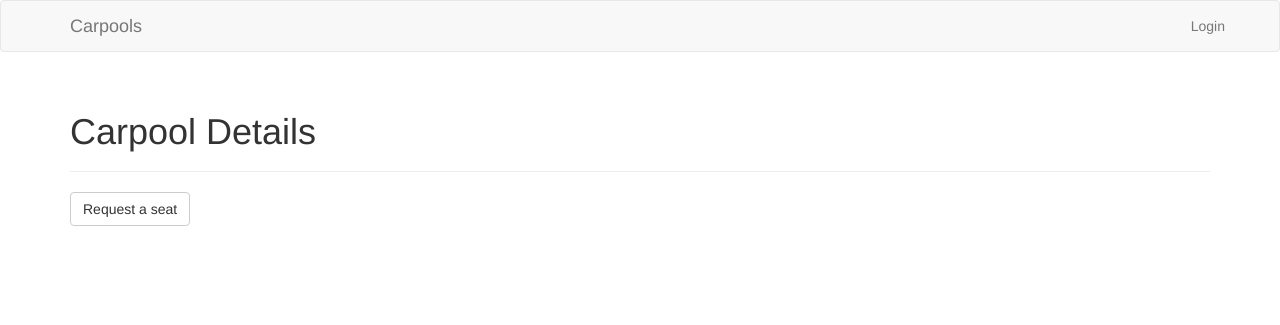
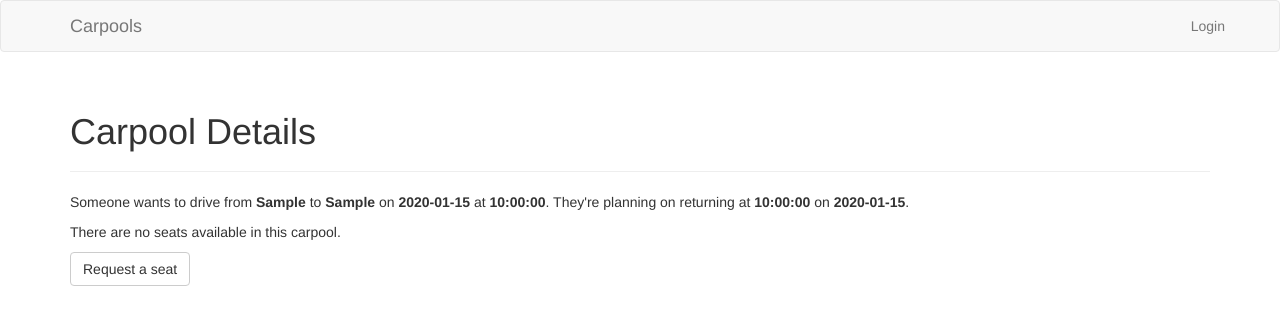
Before and after one commit to RagtagOpen/nomad, a Flask app: page /carpools/1 in a window 1280 px wide. Shown: the top 325 px of the page. Run offline with Flask 2, Linux system fonts and the light colour scheme; tables that the repository leaves empty hold one stand-in row (values such as "Sample post"); some libraries are stand-ins or nearby versions.

Commit message:
Add a couple helper properties to the carpool

```diff
--- a/app.py
+++ b/app.py
@@ -112,6 +112,18 @@ class Carpool(db.Model):
     max_riders = db.Column(db.Integer)
     driver_id = db.Column(db.Integer, db.ForeignKey('people.id'))
     riders = db.relationship('Person', secondary=riders)
+
+    @property
+    def current_user_is_driver(self):
+        return current_user.id == self.driver_id
+
+    @property
+    def driver(self):
+        return Person.query.get(self.driver_id)
+
+    @property
+    def seats_available(self):
+        return self.max_riders - len(self.riders)
 
 
 # Forms
@@ -425,7 +437,7 @@ def _filter_carpools_by_date(leave_time, return_time):
 
 
 def _email_carpool_cancelled(carpool, reason, send=False):
-    driver = Person.query.get(int(carpool.driver_id))
+    driver = carpool.driver
     riders = carpool.riders
     if len(riders) == 0:
         return
--- a/templates/carpool_details.html
+++ b/templates/carpool_details.html
@@ -6,13 +6,24 @@
     <h1>Carpool Details</h1>
 </div>
 
+<p>
+    {% if pool.current_user_is_driver %}You{% else %}Someone{% endif %} wants to drive from <strong>{{ pool.from_place }}</strong> to <strong>{{ pool.to_place }}</strong> on <strong>{{ pool.leave_time.date() }}</strong> at <strong>{{ pool.leave_time.time() }}</strong>. They're planning on returning at <strong>{{ pool.return_time.time() }}</strong> on <strong>{{ pool.return_time.date() }}</strong>.
+</p>
+
+<p>
+{%- if pool.seats_available > 1 %}
+    There are {{ pool.seats_available }} seats available in this carpool.
+{%- elif pool.seats_available == 1 %}
+    There is 1 seat available in this carpool.
+{%- else %}
+    There are no seats available in this carpool.
+{%- endif %}
+</p>
+
 {% if current_user in pool.riders %}
 <a class="btn btn-default" href="{{ url_for('cancel_carpool_rider', carpool_id=pool.id) }}" role="button">Cancel your seat request</a>
 
-{% elif pool.driver_id != current_user.id %}
-<a class="btn btn-default" href="{{ url_for('new_carpool_rider', carpool_id=pool.id) }}" role="button">Request a seat</a>
-
-{% else %}
+{% elif pool.current_user_is_driver %}
 <a class="btn btn-default" href="{{ url_for('cancel_carpool', carpool_id=pool.id) }}" role="button">Cancel your carpool</a>
 
 {% if pool.riders %}
@@ -25,6 +36,8 @@
     <p>No riders in your carpool yet.</p>
 {% endif %}
 
+{% else %}
+<a class="btn btn-default" href="{{ url_for('new_carpool_rider', carpool_id=pool.id) }}" role="button">Request a seat</a>
 {% endif %}
 
 {% endblock %}
```
